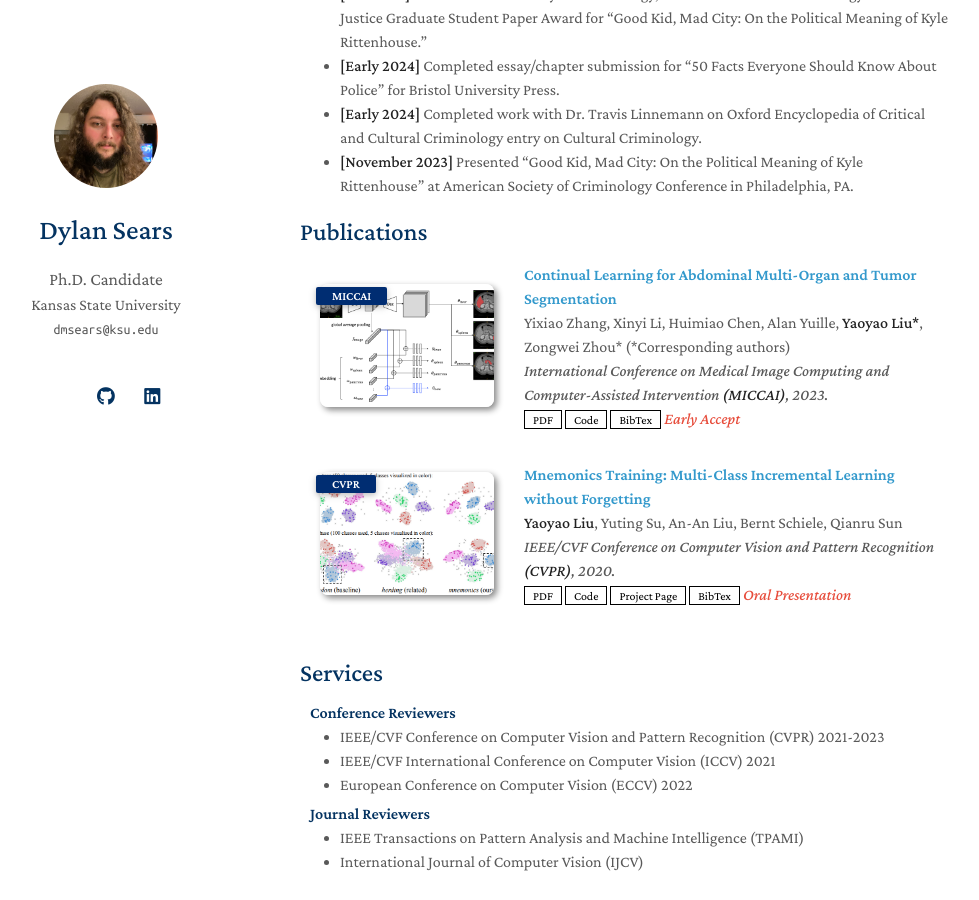
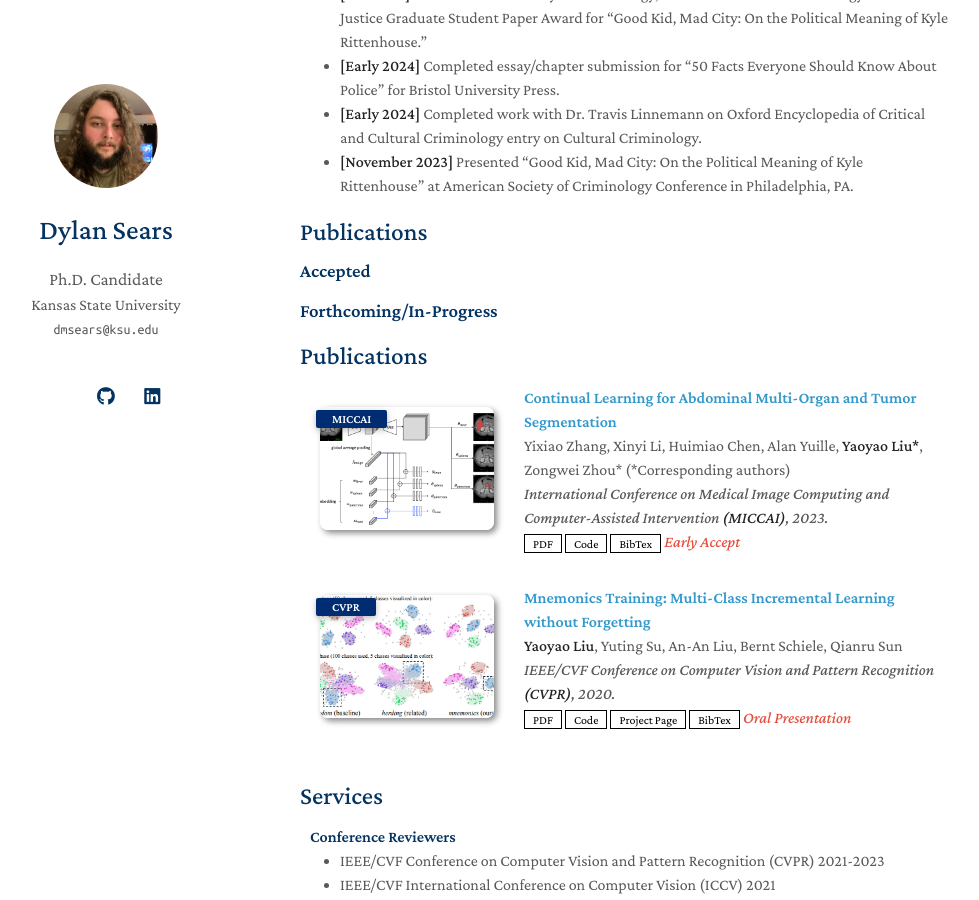
Before and after one commit to Darfnader/portfoliotest, a Jekyll site: the page built from index.md, in a window 1280 px wide and 900 px high, scrolled down 588 px. Shown: the whole window, without its empty margins (170-1149 px from the left). Built offline with Jekyll 4.4.1, drawn with Linux system fonts in a browser that asks for light colours; a style sheet for code colours, icons or effects is not loaded; our own code applies the rules of GitHub Pages for plain Markdown files.

Commit message:
alterations

```diff
--- a/index.md
+++ b/index.md
@@ -20,6 +20,12 @@ Dylan Sears is a PhD student in sociology at Kansas State University, and is hop
 - **[Early 2024]** Completed work with Dr. Travis Linnemann on Oxford Encyclopedia of Critical and Cultural Criminology entry on Cultural Criminology.
 - **[November 2023]** Presented "Good Kid, Mad City: On the Political Meaning of Kyle Rittenhouse" at American Society of Criminology Conference in Philadelphia, PA.
 
+## Publications
+
+### Accepted
+
+### Forthcoming/In-Progress
+
 {% include_relative _includes/publications.md %}
 
 {% include_relative _includes/services.md %}
```
